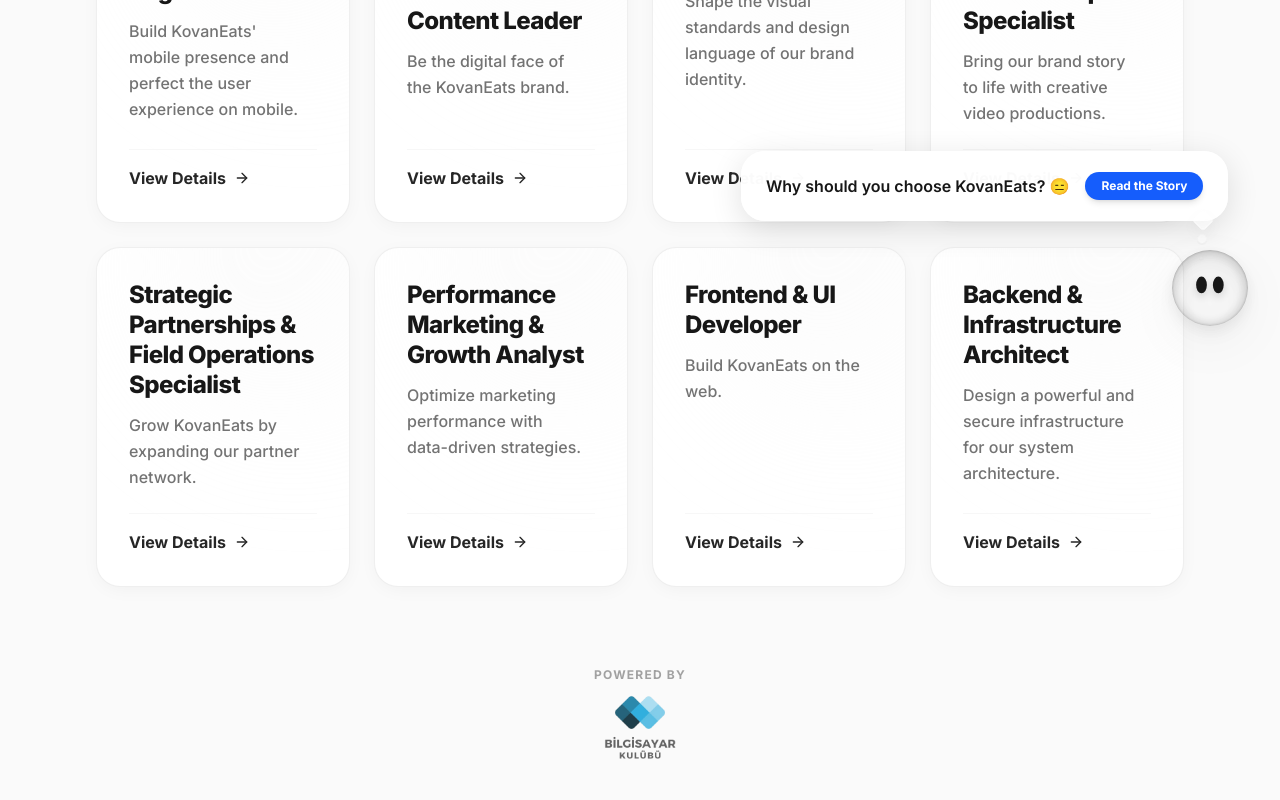
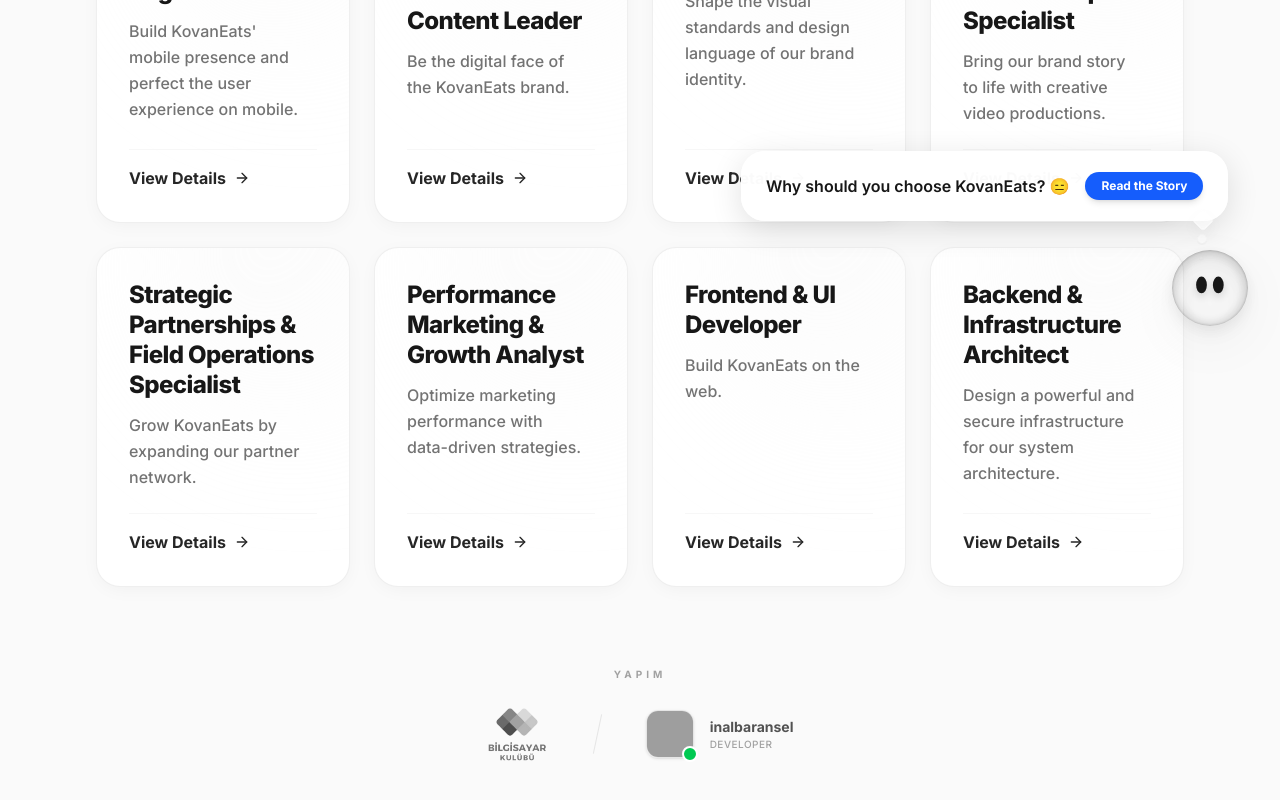
Before and after one commit to inalbaransel/kovanEats-jobs, a Next.js app: page / in a window 1280 px wide. Shown: the part 442-1242 px from the top of the page. Built offline with nearby package versions, Linux system fonts and the light colour scheme; grey boxes are pictures that could not be loaded.

Commit message:
yapımcılar eklendi

```diff
--- a/src/app/layout.tsx
+++ b/src/app/layout.tsx
@@ -67,17 +67,55 @@
           {/* Main Content */}
           <main className="flex-1 flex flex-col">{children}</main>
 
-          {/* Footer */}
-          <footer className="w-full py-12 flex flex-col items-center justify-center gap-6">
-            <div className="flex flex-col items-center gap-3">
-              <span className="text-xs font-bold tracking-widest text-neutral-400 uppercase">
-                Powered By
+          <footer className="w-full py-12 flex flex-col items-center justify-center gap-8">
+            <div className="flex flex-col items-center gap-6">
+              <span className="text-[10px] font-bold tracking-[0.4em] text-neutral-400 dark:text-neutral-500 uppercase">
+                YAPIM
               </span>
-              <img
-                src="/kulüp_logo.png"
-                alt="Bilgisayar Kulübü"
-                className="h-16 w-auto object-contain hover:scale-105 transition-transform duration-500 opacity-90 hover:opacity-100 grayscale-20 hover:grayscale-0"
-              />
+
+              <div className="flex items-center gap-8 md:gap-12">
+                {/* Kulüp Logo */}
+                <a
+                  href="https://bilgisayarkulubu.com"
+                  target="_blank"
+                  rel="noopener noreferrer"
+                  className="group"
+                >
+                  <img
+                    src="/kulüp_logo.png"
+                    alt="Bilgisayar Kulübü"
+                    className="h-14 w-auto object-contain transition-all duration-500 md:opacity-80 md:group-hover:opacity-100 md:grayscale md:group-hover:grayscale-0 md:scale-95 group-hover:scale-100"
+                  />
+                </a>
+
+                {/* Vertical Divider */}
+                <div className="w-px h-10 bg-neutral-200 dark:bg-neutral-800 rotate-12" />
+
+                {/* GitHub Profile */}
+                <a
+                  href="https://github.com/inalbaransel"
+                  target="_blank"
+                  rel="noopener noreferrer"
+                  className="flex items-center gap-4 group"
+                >
+                  <div className="relative">
+                    <img
+                      src="https://github.com/inalbaransel.png"
+                      alt="inalbaransel GitHub"
+                      className="h-12 w-12 rounded-xl object-cover md:grayscale md:group-hover:grayscale-0 transition-all duration-500 border border-neutral-200 dark:border-neutral-800 group-hover:border-neutral-300 dark:group-hover:border-neutral-700 shadow-sm group-hover:shadow-md"
+                    />
+                    <div className="absolute -bottom-1 -right-1 h-4 w-4 bg-green-500 rounded-full border-2 border-white dark:border-neutral-900 group-hover:scale-110 transition-transform" />
+                  </div>
+                  <div className="flex flex-col">
+                    <span className="text-sm font-bold text-neutral-600 dark:text-neutral-400 group-hover:text-neutral-900 dark:group-hover:text-neutral-200 transition-colors">
+                      inalbaransel
+                    </span>
+                    <span className="text-[10px] font-medium text-neutral-400 dark:text-neutral-500 uppercase tracking-wider">
+                      Developer
+                    </span>
+                  </div>
+                </a>
+              </div>
             </div>
           </footer>
           <Mascot />
```
